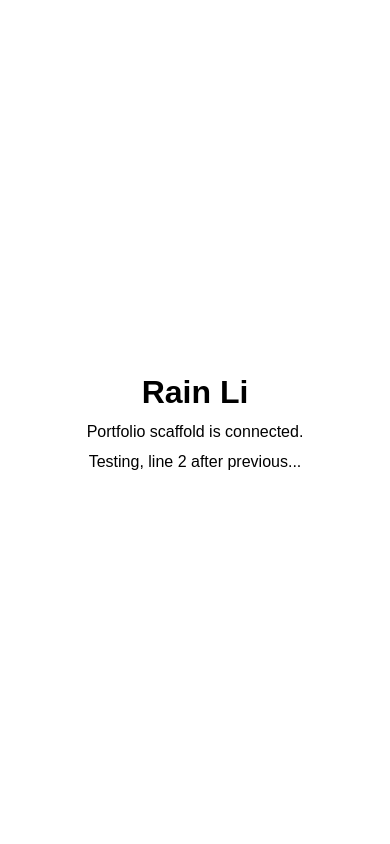
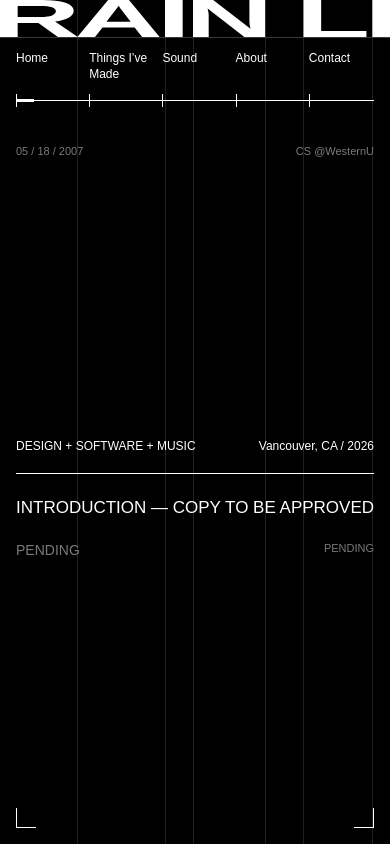
Before and after one commit to wewantdrought/wewantdrought, a React (Vite) app: page / in a window 390 px wide. Built offline with nearby package versions, Linux system fonts and the light colour scheme.

Commit message:
set up hero page with static elements; vinyl ascii coming soon

```diff
--- a/src/App.tsx
+++ b/src/App.tsx
@@ -1,9 +1,90 @@
+const sections = [
+  { label: 'Home', position: 84 },
+  { label: 'Things I’ve Made', position: 286 },
+  { label: 'Sound', position: 713 },
+  { label: 'About', position: 979 },
+  { label: 'Contact', position: 1120 },
+];
+
+const boundaries = [286, 609, 713, 979, 1120, 1375];
+
 export default function App() {
   return (
-    <main className="app">
-      <h1>Rain Li</h1>
-      <p>Portfolio scaffold is connected.</p>
-      <p>Testing, line 2 after previous...</p>
+    <main className="hero">
+      <h1 className="visually-hidden">Rain Li</h1>
+
+      <svg
+        className="hero-diagonal"
+        viewBox="0 0 1440 900"
+        aria-hidden="true"
+        focusable="false"
+      >
+        <path
+          d="M202 80L1389.6 900"
+          fill="none"
+          stroke="#212121"
+          vectorEffect="non-scaling-stroke"
+        />
+      </svg>
+
+      <div className="hero-guides" aria-hidden="true">
+        {boundaries.map((position) => (
+          <span
+            key={position}
+            style={{ left: `${(position / 1440) * 100}%` }}
+          />
+        ))}
+      </div>
+
+      <img
+        className="hero-title"
+        src="/assets/rain-li-title.svg"
+        width="1440"
+        height="138"
+        alt=""
+        aria-hidden="true"
+      />
+
+      <div className="hero-progress">
+        <ul className="hero-sections" aria-label="Website sections">
+          {sections.map(({ label, position }) => (
+            <li
+              key={label}
+              style={{ left: `${(position / 1440) * 100}%` }}
+            >
+              {label}
+            </li>
+          ))}
+        </ul>
+
+        <div className="hero-track" aria-hidden="true">
+          <span className="hero-position" />
+        </div>
+
+        <span className="hero-plus hero-plus-left" aria-hidden="true" />
+        <span className="hero-plus hero-plus-right" aria-hidden="true" />
+      </div>
+
+      <div className="hero-margin-notes">
+        <p>05 / 18 / 2007</p>
+        <p>CS @WesternU</p>
+      </div>
+
+      <div className="hero-eyebrows">
+        <p>DESIGN + SOFTWARE + MUSIC</p>
+        <p>Vancouver, CA / 2026</p>
+      </div>
+
+      <footer className="hero-footer">
+        <p className="hero-introduction">
+          INTRODUCTION — COPY TO BE APPROVED
+        </p>
+        <p className="hero-pending-left">PENDING</p>
+        <p className="hero-pending-right">PENDING</p>
+      </footer>
+
+      <span className="hero-corner hero-corner-left" aria-hidden="true" />
+      <span className="hero-corner hero-corner-right" aria-hidden="true" />
     </main>
   );
 }
--- a/src/style.css
+++ b/src/style.css
@@ -1,7 +1,7 @@
 :root {
   font-family: Arial, Helvetica, sans-serif;
-  color: #000;
-  background: #fff;
+  color: #fff;
+  background: #000;
   font-synthesis: none;
   text-rendering: optimizeLegibility;
   -webkit-font-smoothing: antialiased;
@@ -13,29 +13,339 @@
 
 body {
   min-width: 320px;
-  min-height: 100vh;
   margin: 0;
 }
 
-.app {
-  display: grid;
-  min-height: 100vh;
-  align-content: center;
-  justify-items: center;
-  gap: 0.75rem;
-  padding: 2rem;
+.visually-hidden {
+  position: absolute;
+  width: 1px;
+  height: 1px;
+  padding: 0;
+  overflow: hidden;
+  clip-path: inset(50%);
+  white-space: nowrap;
+  border: 0;
+}
+
+.hero {
+  position: relative;
+  isolation: isolate;
+  min-height: max(100svh, 62.5vw);
+  background: #000;
+}
+
+.hero-guides {
+  position: absolute;
+  z-index: -1;
+  inset: 0;
+  pointer-events: none;
+}
+
+.hero-guides span {
+  position: absolute;
+  top: 0;
+  bottom: 0;
+  width: 1px;
+  background: #212121;
+}
+
+.hero-title {
+  display: block;
+  width: 100%;
+  height: auto;
+}
+
+.hero-progress {
+  position: relative;
+  height: 54px;
+  border-top: 1px solid #383838;
+}
+
+.hero-sections {
+  position: absolute;
+  inset: 0;
+  margin: 0;
+  padding: 0;
+  list-style: none;
+}
+
+.hero-sections li {
+  position: absolute;
+  top: 18px;
+  font-size: 14px;
+  line-height: 16px;
+  white-space: nowrap;
+}
+
+.hero-sections li::after {
+  position: absolute;
+  top: 20px;
+  left: 0;
+  width: 1px;
+  height: 13px;
+  background: #fff;
+  content: '';
+}
+
+.hero-track {
+  position: absolute;
+  top: 45px;
+  right: calc(100% * 16 / 1440);
+  left: calc(100% * 17 / 1440);
+  height: 1px;
+  background: #fff;
+}
+
+.hero-position {
+  position: absolute;
+  top: -1px;
+  left: 0;
+  width: 18px;
+  height: 3px;
+  background: #fff;
+}
+
+.hero-plus {
+  position: absolute;
+  top: 21px;
+  width: 15px;
+  height: 15px;
+}
+
+.hero-plus-left {
+  left: calc(100% * 17 / 1440);
+}
+
+.hero-plus-right {
+  right: calc(100% * 17 / 1440);
+}
+
+.hero-plus::before,
+.hero-plus::after {
+  position: absolute;
+  background: #fff;
+  content: '';
+}
+
+.hero-plus::before {
+  top: 6px;
+  width: 15px;
+  height: 3px;
+}
+
+.hero-plus::after {
+  left: 6px;
+  width: 3px;
+  height: 15px;
+}
+
+@media (max-width: 700px) {
+  .hero-progress {
+    height: 76px;
+  }
+
+  .hero-sections {
+    display: grid;
+    grid-template-columns: repeat(5, minmax(0, 1fr));
+    gap: 8px;
+    padding: 12px 16px 0;
+  }
+
+  .hero-sections li {
+    position: relative;
+    top: auto;
+    left: auto !important;
+    font-size: 12px;
+    line-height: 16px;
+    white-space: normal;
+  }
+
+  .hero-sections li::after {
+    top: 44px;
+  }
+
+  .hero-track {
+    top: 62px;
+    right: 16px;
+    left: 16px;
+  }
+
+  .hero-plus {
+    display: none;
+  }
+}
+
+.hero-diagonal {
+  position: absolute;
+  z-index: -1;
+  top: 0;
+  left: 0;
+  width: 100%;
+  height: auto;
+  aspect-ratio: 1440 / 900;
+  pointer-events: none;
+}
+
+.hero-margin-notes,
+.hero-eyebrows {
+  position: absolute;
+  display: flex;
+  justify-content: space-between;
+  gap: 24px;
+}
+
+.hero-margin-notes p,
+.hero-eyebrows p,
+.hero-footer p {
+  margin: 0;
+}
+
+.hero-margin-notes {
+  top: calc(100vw * 374 / 1440);
+  right: calc(100% * 84 / 1440);
+  left: calc(100% * 84 / 1440);
+  color: #7a7a7a;
+  font-size: 11px;
+  line-height: 13px;
+}
+
+.hero-margin-notes p:last-child {
+  width: calc(100vw * 202 / 1440);
+}
+
+.hero-eyebrows {
+  top: calc(100vw * 754 / 1440);
+  right: calc(100% * 16 / 1440);
+  left: calc(100% * 84 / 1440);
+  font-size: 12px;
+  line-height: 14px;
+}
+
+.hero-eyebrows p:first-child {
+  padding-top: 4px;
+}
+
+.hero-footer {
+  position: absolute;
+  top: calc(100vw * 790 / 1440);
+  right: calc(100% * 16 / 1440);
+  left: calc(100% * 17 / 1440);
+  min-height: 110px;
+  border-top: 1px solid #fff;
+}
+
+.hero-introduction {
+  position: absolute;
+  top: 29px;
+  left: calc(100% * 75 / 1407);
+  width: calc(100% * 630 / 1407);
+  font-size: 17px;
+  line-height: 20px;
   text-align: center;
 }
 
-h1,
-p {
-  margin: 0;
+.hero-pending-left,
+.hero-pending-right {
+  position: absolute;
+  top: 65px;
+  color: #7a7a7a;
 }
 
-h1 {
-  font-size: clamp(2rem, 8vw, 4rem);
+.hero-pending-left {
+  left: calc(100% * 75 / 1407);
+  font-size: 14px;
+  line-height: 16px;
 }
 
-p {
-  color: #000;
+.hero-pending-right {
+  left: calc(100% * 937 / 1407);
+  font-size: 11px;
+  line-height: 13px;
 }
+
+.hero-corner {
+  position: absolute;
+  bottom: 16px;
+  width: 20px;
+  height: 20px;
+  border-bottom: 1px solid #fff;
+  pointer-events: none;
+}
+
+.hero-corner-left {
+  left: calc(100% * 16 / 1440);
+  border-left: 1px solid #fff;
+}
+
+.hero-corner-right {
+  right: calc(100% * 16 / 1440);
+  border-right: 1px solid #fff;
+}
+
+@media (max-width: 700px) {
+  .hero {
+    padding-bottom: 48px;
+  }
+
+  .hero-diagonal {
+    display: none;
+  }
+
+  .hero-margin-notes,
+  .hero-eyebrows {
+    position: relative;
+    top: auto;
+    right: auto;
+    left: auto;
+    margin: 32px 16px 0;
+  }
+
+  .hero-margin-notes p:last-child {
+    width: auto;
+  }
+
+  .hero-eyebrows {
+    margin-top: min(72vw, 400px);
+    flex-wrap: wrap;
+  }
+
+  .hero-eyebrows p:first-child {
+    padding-top: 0;
+  }
+
+  .hero-footer {
+    position: relative;
+    top: auto;
+    right: auto;
+    left: auto;
+    display: grid;
+    grid-template-columns: 1fr 1fr;
+    gap: 24px;
+    min-height: 0;
+    margin: 20px 16px 0;
+    padding-top: 24px;
+  }
+
+  .hero-introduction,
+  .hero-pending-left,
+  .hero-pending-right {
+    position: static;
+    width: auto;
+  }
+
+  .hero-introduction {
+    grid-column: 1 / -1;
+  }
+
+  .hero-pending-right {
+    text-align: right;
+  }
+
+  .hero-corner-left {
+    left: 16px;
+  }
+
+  .hero-corner-right {
+    right: 16px;
+  }
+}
```
Also changed, not shown: public/assets/rain-li-title.svg (added).
